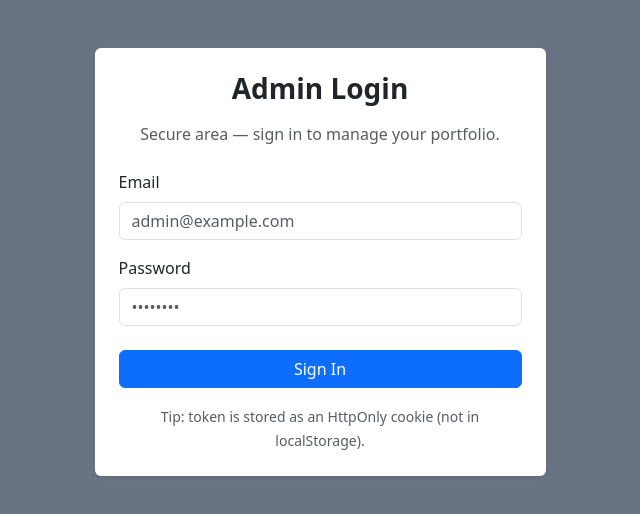
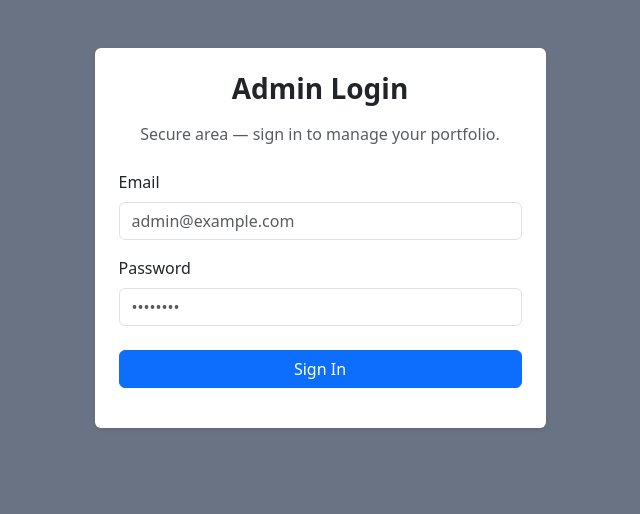
Before and after one commit to kabeerul-ali/portfolio, a React (Create React App) app in the folder frontend/: page /admin/login in a window 1280 px wide. Shown: the top 514 px of the page, without its empty margins (320-960 px from the left). Built offline with nearby package versions, Linux system fonts and the light colour scheme; no server answers.

Commit message:
manage the login page

```diff
--- a/frontend/src/admin/Login.jsx
+++ b/frontend/src/admin/Login.jsx
@@ -103,9 +103,7 @@ const Login = () => {
               </form>
 
               <div className="text-center mt-3">
-                <small className="text-muted">
-                  Tip: token is stored as an HttpOnly cookie (not in localStorage).
-                </small>
+
               </div>
             </div>
           </div>
```
